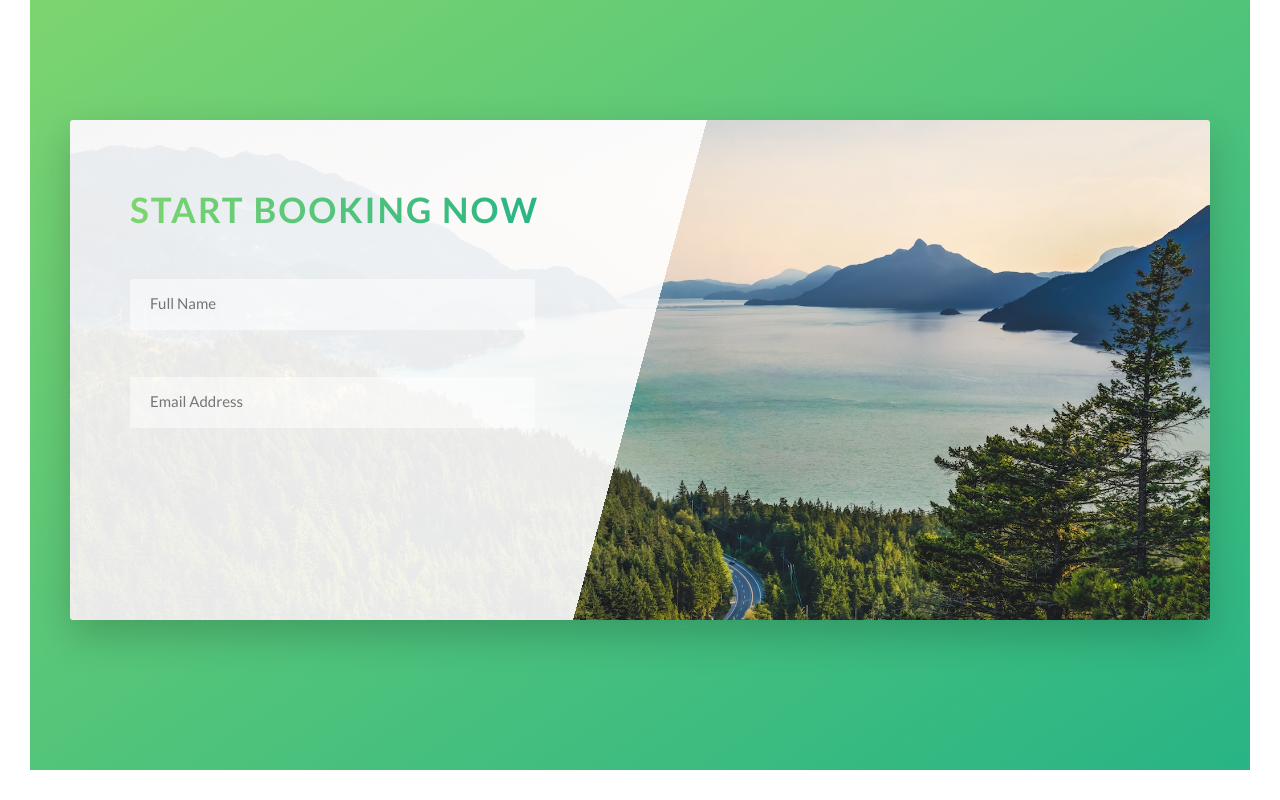
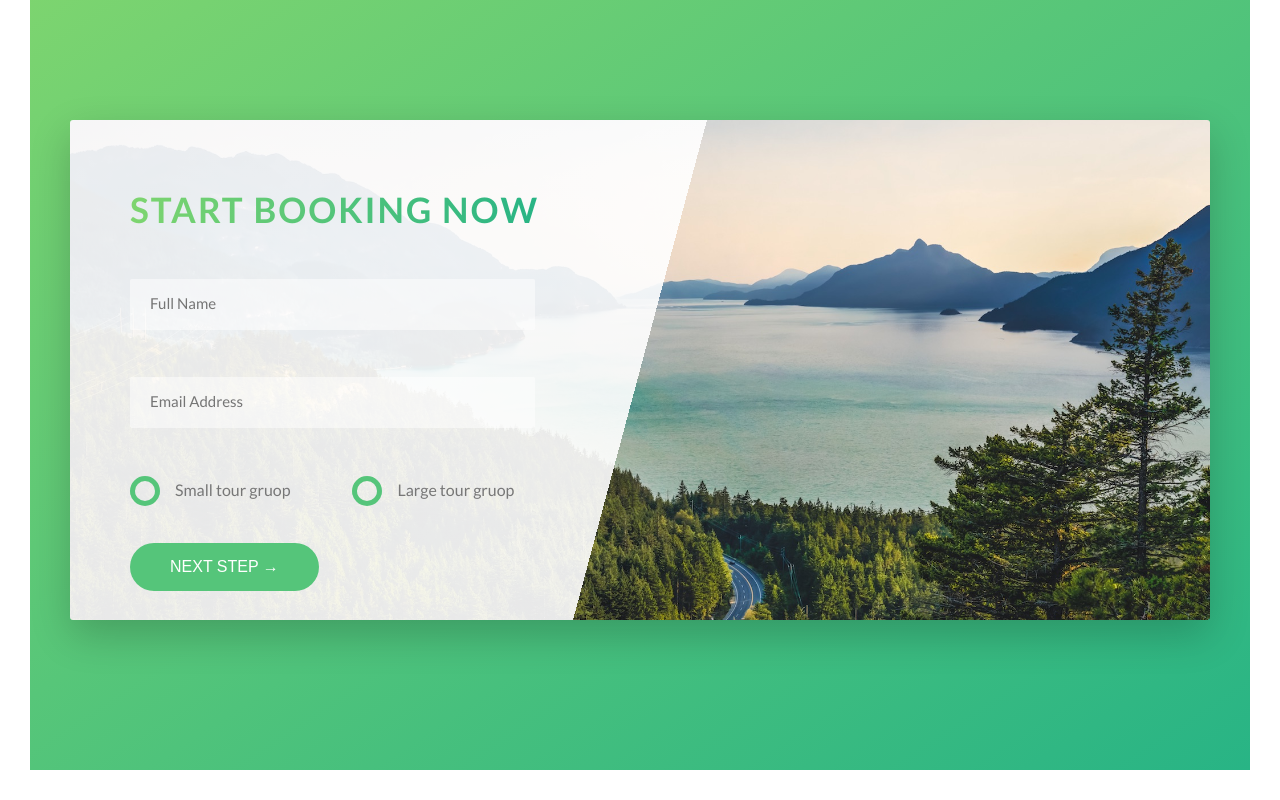
Before and after one commit to Raitoforce/css-nature, a website: page index.html in a window 1280 px wide. Shown: the part 4332-5132 px from the top of the page. Drawn offline with Linux system fonts and the light colour scheme.

Commit message:
add last changes

```diff
--- a/index.html
+++ b/index.html
@@ -342,6 +342,28 @@
                   />
                   <label class="form__label" for="email">Email Address</label>
                 </div>
+
+                <div class="form__group">
+                  <div class="form__radio-group">
+                    <input type="radio" class="form__radio-input" / id="small"
+                    name="size">
+                    <label for="small" class="form__radio-label">
+                      <span class="form__radio-button"></span>
+                      Small tour gruop</label
+                    >
+                  </div>
+                  <div class="form__radio-group">
+                    <input type="radio" class="form__radio-input" / id="large"
+                    name="size">
+                    <label for="large" class="form__radio-label">
+                      <span class="form__radio-button"></span>
+                      Large tour gruop</label
+                    >
+                  </div>
+                </div>
+                <div class="form__group u-margin-top-medium">
+                  <button class="btn btn--green">Next Step &rarr;</button>
+                </div>
               </form>
             </div>
           </div>
--- a/sass/components/_button.scss
+++ b/sass/components/_button.scss
@@ -1,4 +1,5 @@
 .btn {
+  &,
   &:link,
   &:visited {
     text-transform: uppercase;
@@ -9,6 +10,10 @@
     transition: all 0.2s;
     position: relative;
     font-size: $default-font-size;
+
+    //Change for the <button> element
+    border: none;
+    cursor: pointer;
   }
 
   &:hover {
@@ -21,7 +26,9 @@
     }
   }
 
-  &:active {
+  &:active,
+  &:focus {
+    outline: none;
     transform: translateY(-0.1rem);
     box-shadow: 0 0.5rem 1rem rgba($color-black, 0.2);
   }
--- a/sass/components/_form.scss
+++ b/sass/components/_form.scss
@@ -14,6 +14,7 @@
     border-bottom: 3px solid transparent;
     width: 90%;
     display: block;
+    transition: all 0.3s;
 
     &:focus {
       outline: none;
@@ -44,4 +45,49 @@
     display: block;
     transition: all 0.3s;
   }
+
+  &__radio-group {
+    width: 49%;
+    display: inline-block;
+  }
+
+  &__radio-input {
+    display: none;
+  }
+
+  &__radio-label {
+    font-size: $default-font-size;
+    cursor: pointer;
+    position: relative;
+    padding-left: 4.5rem;
+  }
+
+  &__radio-button {
+    height: 3rem;
+    width: 3rem;
+    border: 5px solid $color-primary;
+    border-radius: 50%;
+    display: inline-block;
+    position: absolute;
+    left: 0;
+    top: -0.4rem;
+
+    &::after {
+      content: "";
+      height: 1.3rem;
+      width: 1.3rem;
+      border-radius: 50%;
+      position: absolute;
+      top: 50%;
+      left: 50%;
+      transform: translate(-50%, -50%);
+      background-color: $color-primary;
+      opacity: 0;
+      transition: opacity 0.2s;
+    }
+  }
+
+  &__radio-input:checked ~ &__radio-label &__radio-button::after {
+    opacity: 1;
+  }
 }
```
Also changed, not shown: css/style.css.
